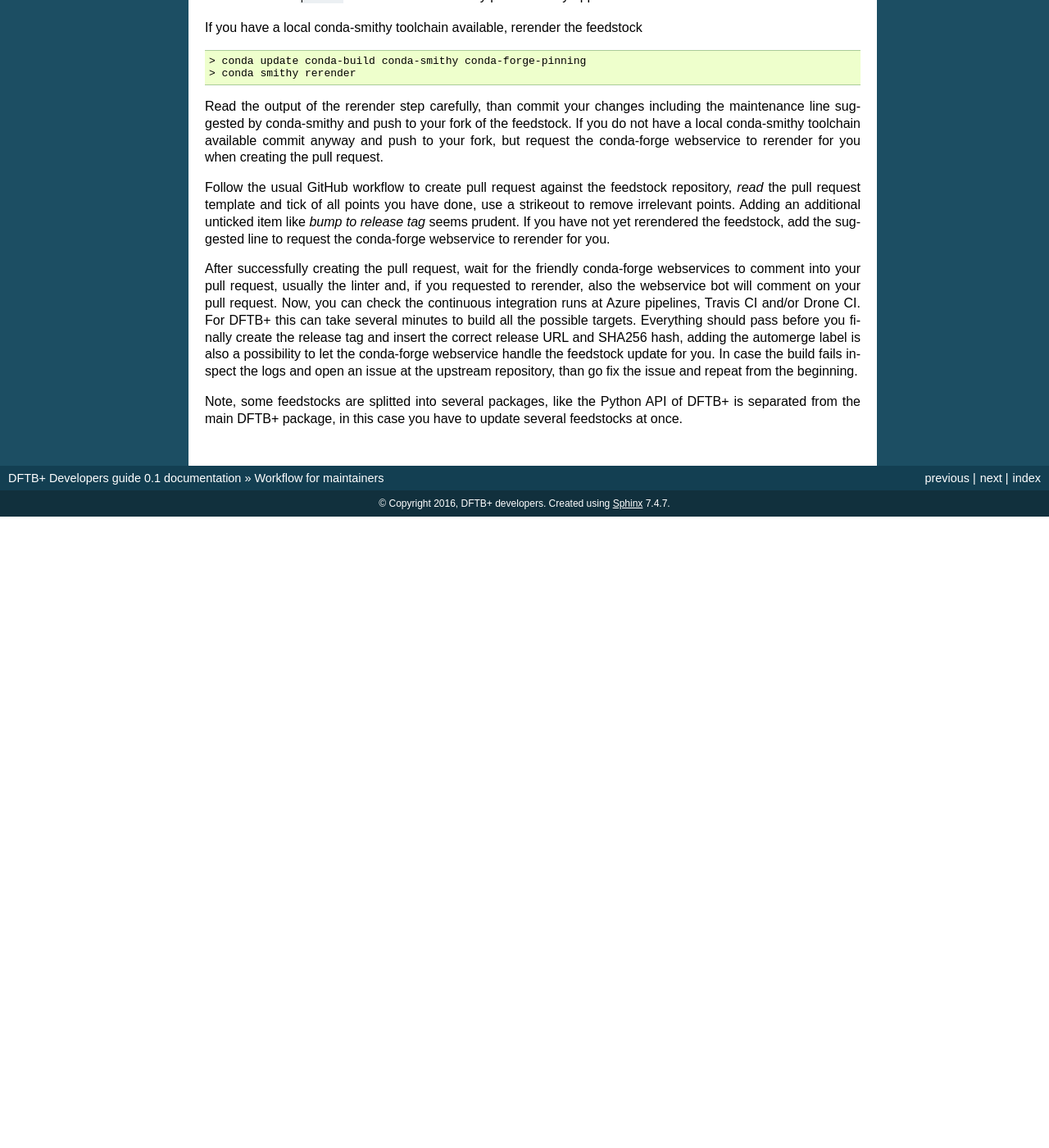
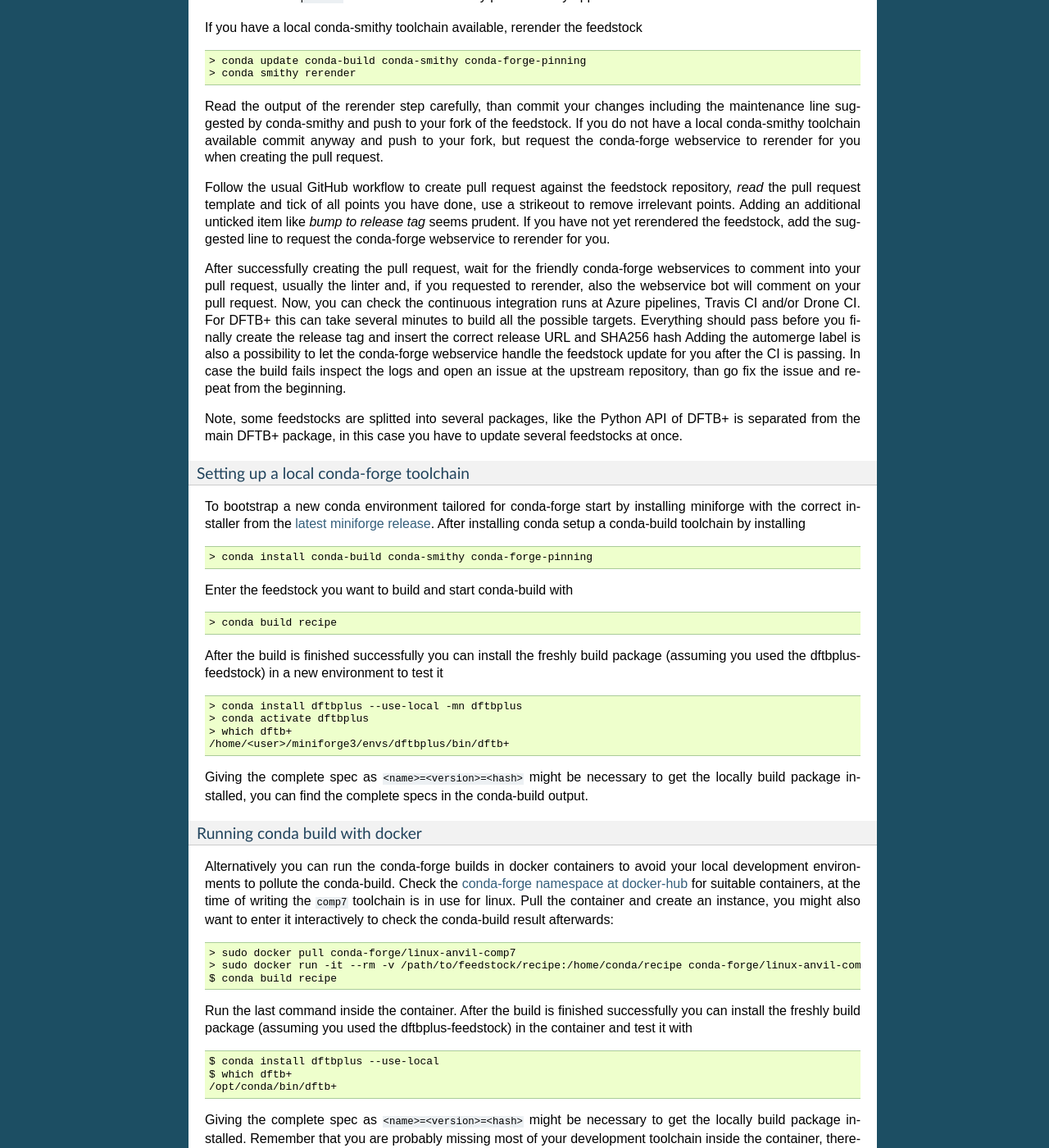
Before and after one commit to dftbplus/develguide, a Sphinx documentation site: the page built from docs/maintainerflow.rst, in a window 1280 px wide and 1400 px high, scrolled down 1921 px. Shown: the whole window at 82% size. Built offline with Sphinx 7.4.7, drawn with Linux system fonts in a browser that asks for light colours; before the commit the page ends 2551 px from its top, so only the background shows below that; some of the changed text lies outside the part shown.

Commit message:
Describe basic usage of conda-build

```diff
--- a/docs/maintainerflow.rst
+++ b/docs/maintainerflow.rst
@@ -89,7 +89,7 @@ Following strategy should be applied when merging the pull request:
 Packaging releases
 ==================
 
-A DFTB+ release if created by an annotated tag in the git repository either using the online interface provided by GitHub or the command line with
+A DFTB+ release is created by an annotated tag in the git repository either using the online interface provided by GitHub or the command line with
 
 .. code-block:: none
 
@@ -143,7 +143,62 @@ If you have not yet rerendered the feedstock, add the suggested line to request
 After successfully creating the pull request, wait for the friendly conda-forge webservices to comment into your pull request, usually the linter and, if you requested to rerender, also the webservice bot will comment on your pull request.
 Now, you can check the continuous integration runs at Azure pipelines, Travis CI and/or Drone CI.
 For DFTB+ this can take several minutes to build all the possible targets.
-Everything should pass before you finally create the release tag and insert the correct release URL and SHA256 hash, adding the automerge label is also a possibility to let the conda-forge webservice handle the feedstock update for you.
+Everything should pass before you finally create the release tag and insert the correct release URL and SHA256 hash
+Adding the automerge label is also a possibility to let the conda-forge webservice handle the feedstock update for you after the CI is passing.
 In case the build fails inspect the logs and open an issue at the upstream repository, than go fix the issue and repeat from the beginning.
 
 Note, some feedstocks are splitted into several packages, like the Python API of DFTB+ is separated from the main DFTB+ package, in this case you have to update several feedstocks at once.
+
+
+Setting up a local conda-forge toolchain
+~~~~~~~~~~~~~~~~~~~~~~~~~~~~~~~~~~~~~~~~
+
+To bootstrap a new conda environment tailored for conda-forge start by installing miniforge with the correct installer from the `latest miniforge release <https://github.com/conda-forge/miniforge/releases/latest>`_.
+After installing conda setup a conda-build toolchain by installing
+
+.. code-block:: none
+
+   > conda install conda-build conda-smithy conda-forge-pinning
+
+Enter the feedstock you want to build and start conda-build with
+
+.. code-block:: none
+
+   > conda build recipe
+
+After the build is finished successfully you can install the freshly build package (assuming you used the dftbplus-feedstock) in a new environment to test it
+
+.. code-block:: none
+
+   > conda install dftbplus --use-local -mn dftbplus
+   > conda activate dftbplus
+   > which dftb+
+   /home/<user>/miniforge3/envs/dftbplus/bin/dftb+
+
+Giving the complete spec as ``<name>=<version>=<hash>`` might be necessary to get the locally build package installed, you can find the complete specs in the conda-build output.
+
+
+Running conda build with docker
+~~~~~~~~~~~~~~~~~~~~~~~~~~~~~~~
+
+Alternatively you can run the conda-forge builds in docker containers to avoid your local development environments to pollute the conda-build.
+Check the `conda-forge namespace at docker-hub <https://hub.docker.com/u/condaforge/>`_ for suitable containers, at the time of writing the ``comp7`` toolchain is in use for linux.
+Pull the container and create an instance, you might also want to enter it interactively to check the conda-build result afterwards:
+
+.. code-block:: none
+
+   > sudo docker pull conda-forge/linux-anvil-comp7
+   > sudo docker run -it --rm -v /path/to/feedstock/recipe:/home/conda/recipe conda-forge/linux-anvil-comp7
+   $ conda build recipe
+
+Run the last command inside the container.
+After the build is finished successfully you can install the freshly build package (assuming you used the dftbplus-feedstock) in the container and test it with
+
+.. code-block:: none
+
+   $ conda install dftbplus --use-local
+   $ which dftb+
+   /opt/conda/bin/dftb+
+
+Giving the complete spec as ``<name>=<version>=<hash>`` might be necessary to get the locally build package installed.
+Remember that you are probably missing most of your development toolchain inside the container, therefore, add directories with Slater–Koster files or input files to the container by mounting the additional directories with the ``-v`` option in advance.
```
